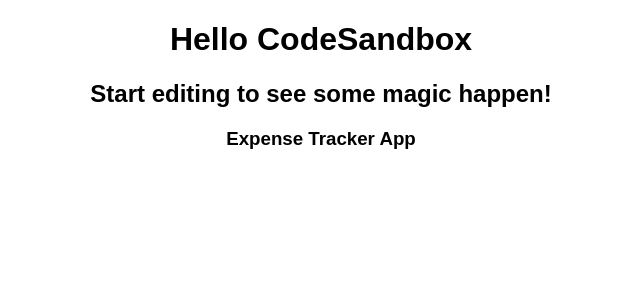
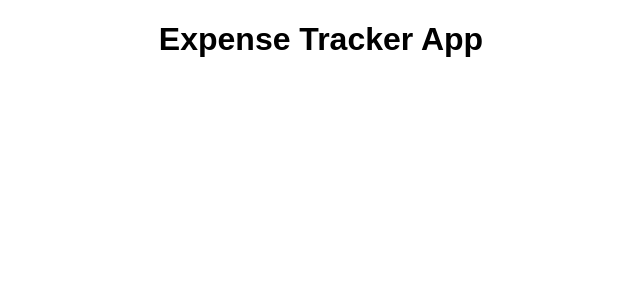
Before and after one commit to manishrajmishra/Expense_Tracker_App, a React (Create React App) app: page / in a window 1280 px wide. Shown: the top 300 px of the page, without its empty margins (319-959 px from the left). Built offline with nearby package versions, Linux system fonts and the light colour scheme.

Commit message:
Project Setup

```diff
--- a/src/App.js
+++ b/src/App.js
@@ -4,9 +4,7 @@ import "./styles.css";
 export default function App() {
   return (
     <div className="App">
-      <h1>Hello CodeSandbox</h1>
-      <h2>Start editing to see some magic happen!</h2>
-      <h3>Expense Tracker App</h3>
+      <h1>Expense Tracker App</h1>
     </div>
   );
 }
```
